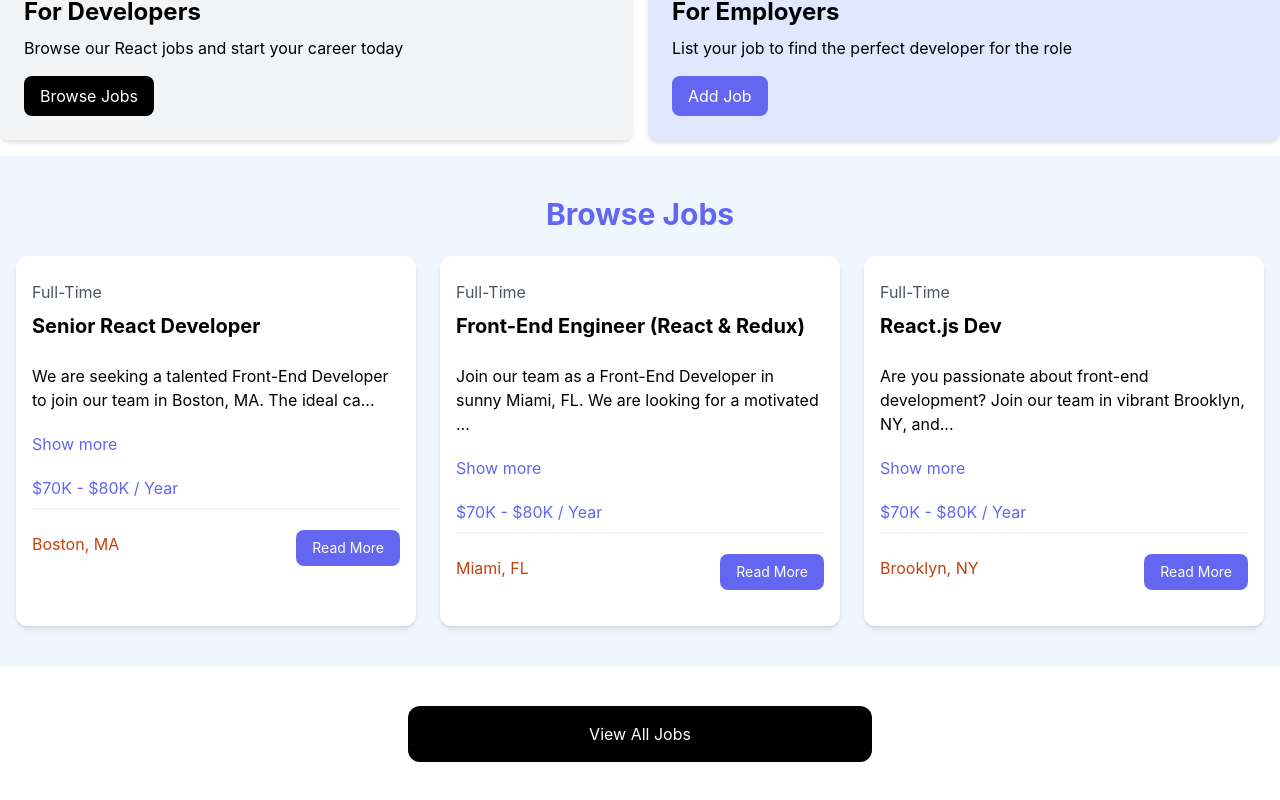
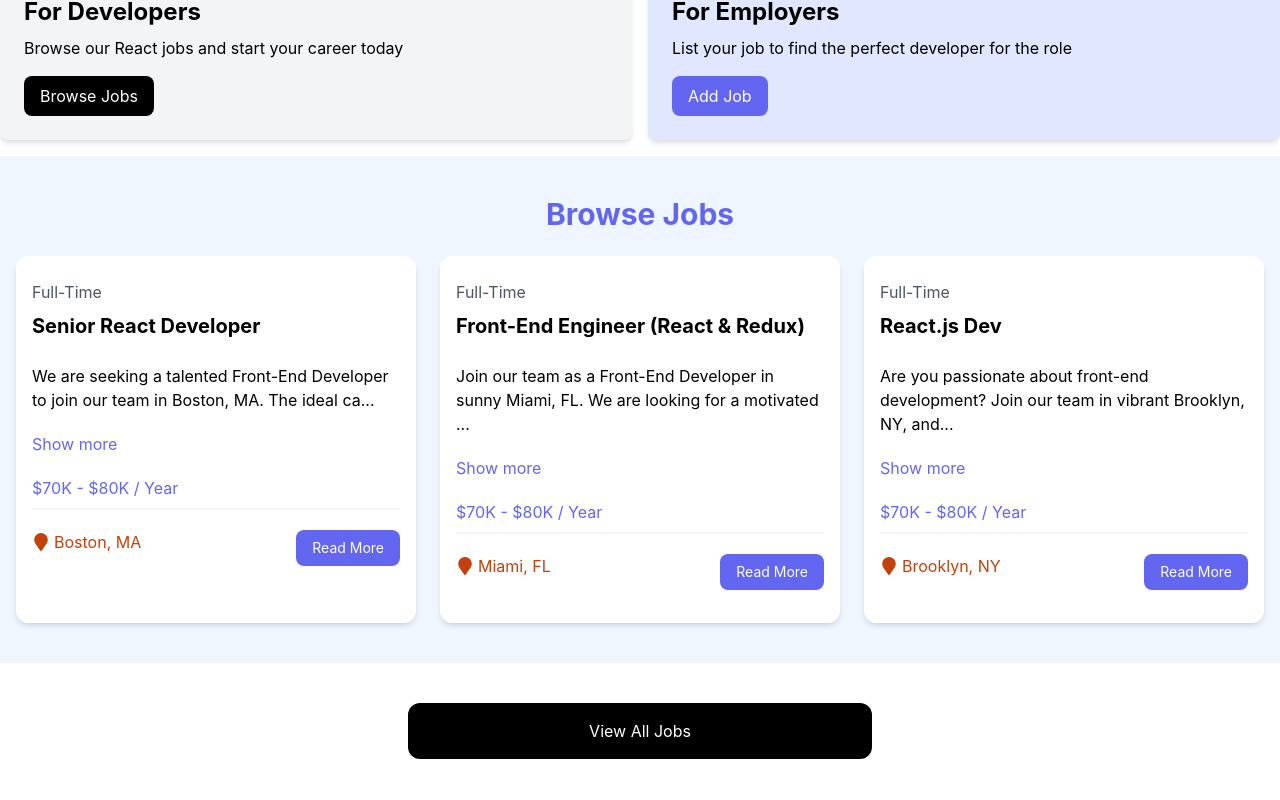
Before and after one commit to azuruo/react-jobs-project, a React (Vite) app: page / in a window 1280 px wide. Shown: the part 421-1221 px from the top of the page. Built offline with nearby package versions, Linux system fonts and the light colour scheme.

Commit message:
Add location icon to JobListing component

```diff
--- a/src/components/JobListing.jsx
+++ b/src/components/JobListing.jsx
@@ -1,4 +1,5 @@
 import PropTypes from 'prop-types';
+import { FaMapMarker } from 'react-icons/fa';
 import { useState } from 'react';
 
 const JobListing = ({ job }) => {
@@ -32,7 +33,7 @@
 
         <div className="flex flex-col lg:flex-row justify-between mb-4">
           <div className="text-orange-700 mb-3">
-            <i className="fa-solid fa-location-dot text-lg"></i>
+            <FaMapMarker className="inline text-lg mb-1 mr-1" />
             {job.location}
           </div>
           <a
```
